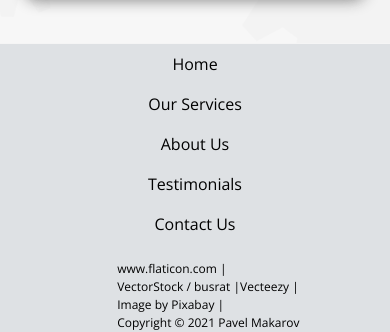
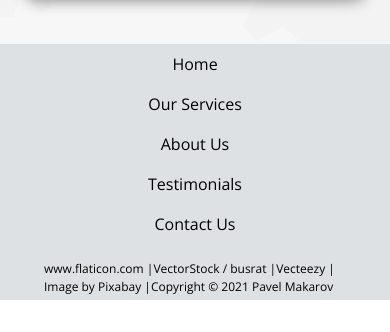
Before and after one commit to Code-Institute-Submissions/MS1-Car-Services-Galway, a plain HTML site: page index.html in a window 390 px wide. Shown: the part 9567-9899 px from the top of the page. After the commit the page ends 9867 px from the top, so only its background shows below. Drawn offline with nearby package versions, Linux system fonts and the light colour scheme.

Commit message:
Website done

```diff
--- a/assets/css/style.css
+++ b/assets/css/style.css
@@ -881,10 +881,6 @@ li.footer-nav-item {
 }
 
 @media screen and (max-width: 667px) {
-    .license {
-        width: 60%;
-    }
-
     .license ul li {
         float: left;
     }
```
Also changed, not shown: index.html (+0 -16 lines).
